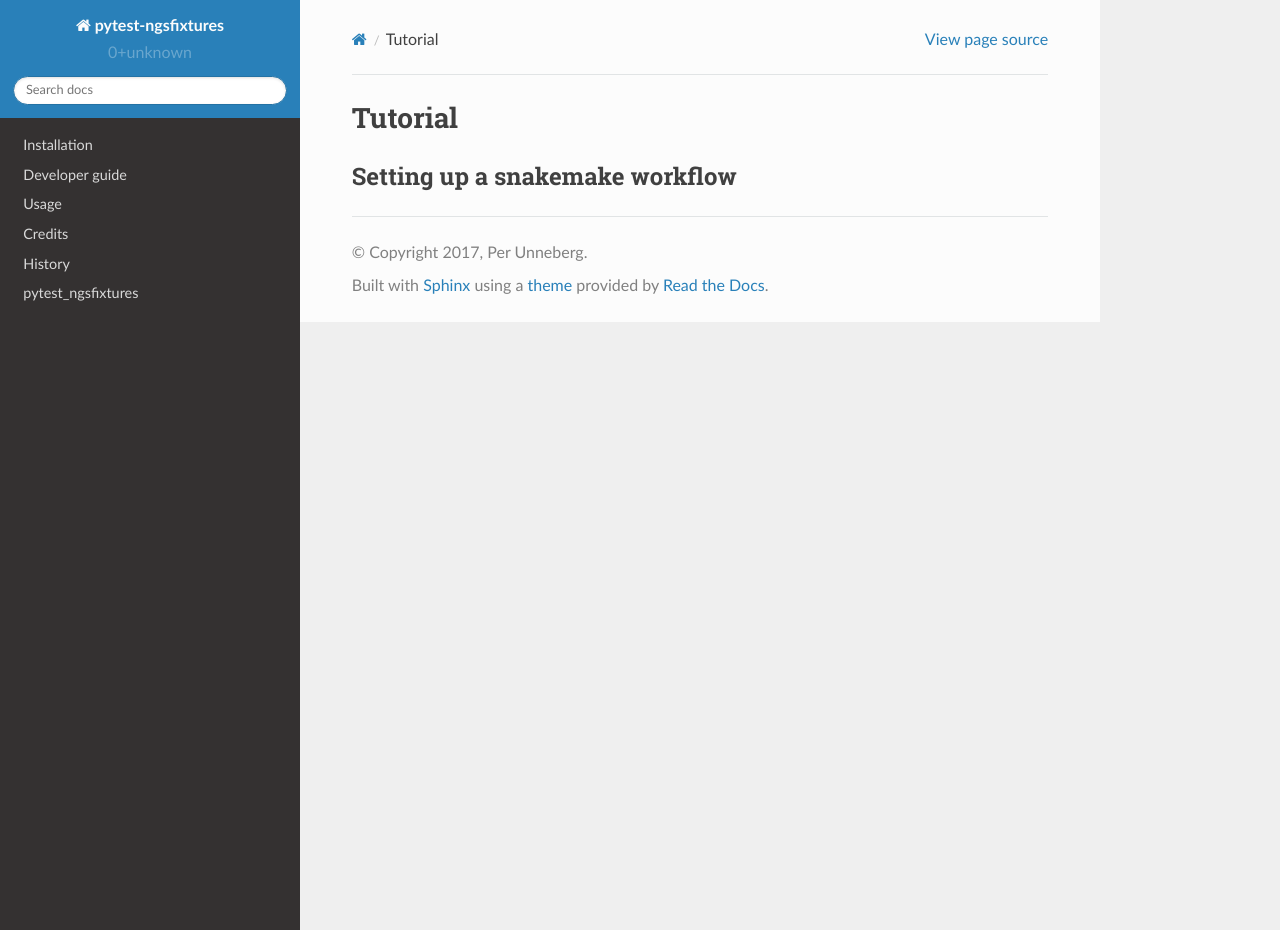
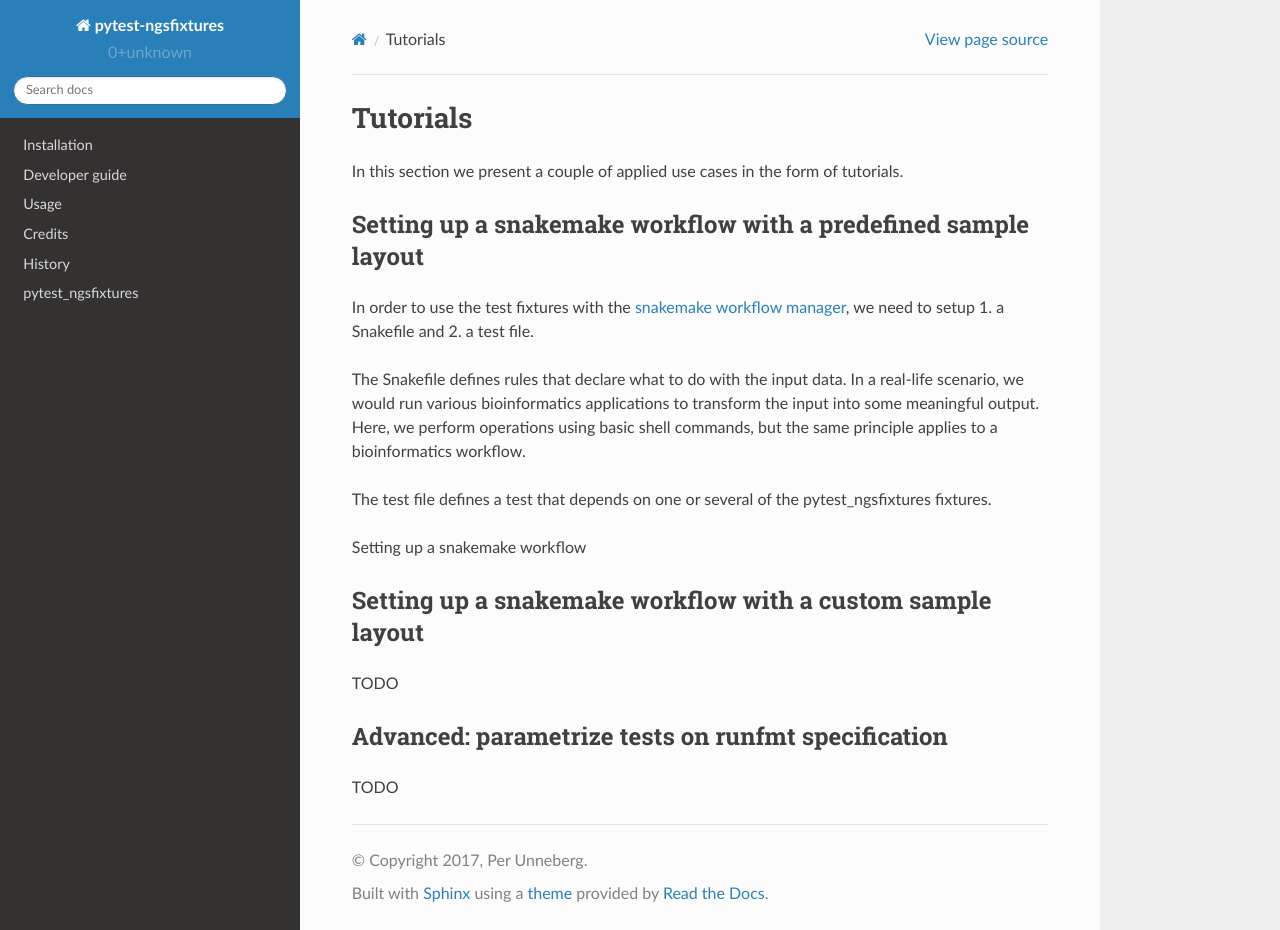
Before and after one commit to percyfal/pytest-ngsfixtures, a Sphinx documentation site: the page built from docs/workflow.rst, in a window 1280 px wide and 930 px high. Built offline with Sphinx 7.4.7 and the Read the Docs theme 2.0.0, drawn with Linux system fonts in a browser that asks for light colours.

Commit message:
Start drafting workflow docs

```diff
--- a/docs/workflow.rst
+++ b/docs/workflow.rst
@@ -1,5 +1,36 @@
-Tutorial
-========
+Tutorials
+=========
+
+In this section we present a couple of applied use cases in the form
+of tutorials.
+
+Setting up a snakemake workflow with a predefined sample layout
+---------------------------------------------------------------
+
+In order to use the test fixtures with the `snakemake workflow manager
+<http://snakemake.readthedocs.io/en/stable/>`_, we need to setup 1. a
+Snakefile and 2. a test file.
+
+The Snakefile defines rules that declare what to do with the input
+data. In a real-life scenario, we would run various bioinformatics
+applications to transform the input into some meaningful output. Here,
+we perform operations using basic shell commands, but the same
+principle applies to a bioinformatics workflow.
+
+The test file defines a test that depends on one or several of the
+pytest_ngsfixtures fixtures.
+
 
 Setting up a snakemake workflow
--------------------------------
+
+
+
+Setting up a snakemake workflow with a custom sample layout
+-----------------------------------------------------------
+
+TODO
+
+Advanced: parametrize tests on runfmt specification
+---------------------------------------------------
+
+TODO
```
